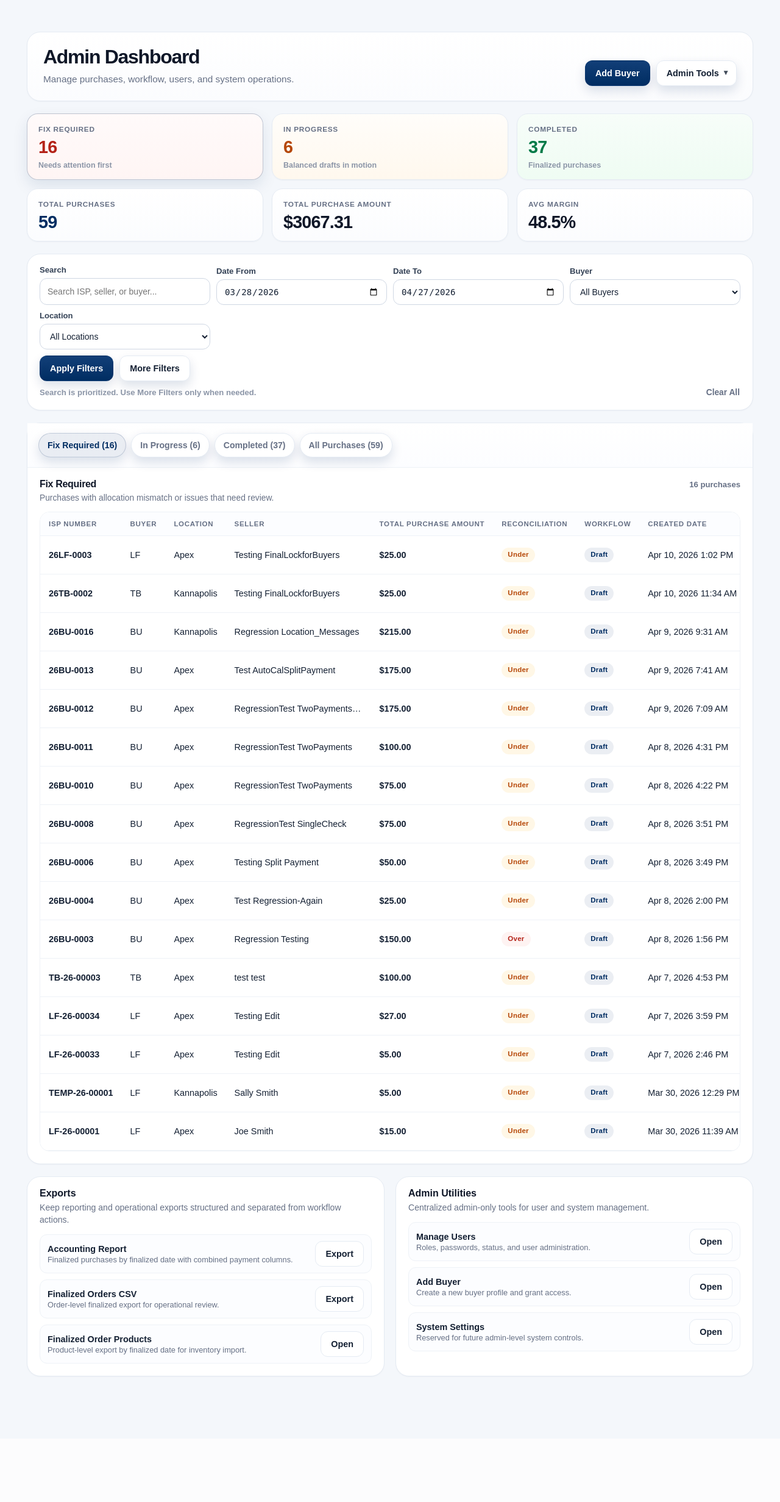
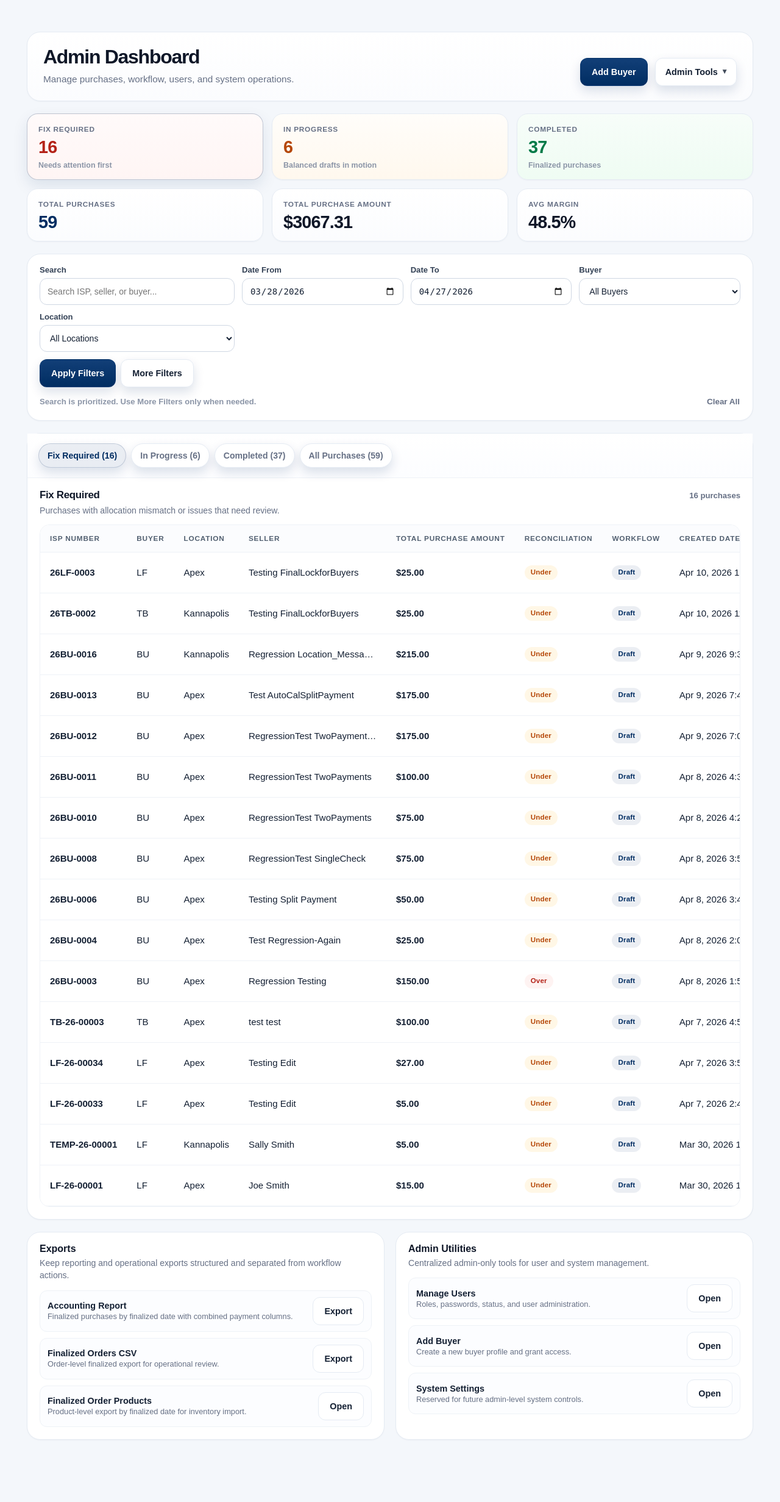
Before and after one commit to Lorisa-CSM/buyback-app, a Django app: page /admin-dashboard/ in a window 1280 px wide. Shown: the part 89-2552 px from the top of the page at 61% size. Before the commit the page ends 2347 px from the top, so only its background shows below. Run offline with Django 5.2, Linux system fonts and the light colour scheme; a user stored in the database is signed in; data comes from the database, SQL or seed files in the repository.

Commit message:
Polish admin dashboard hierarcy and readability

```diff
--- a/purchases/templates/purchases/admin_dashboard.html
+++ b/purchases/templates/purchases/admin_dashboard.html
@@ -87,8 +87,8 @@
 
     .admin-header-right {
         display: flex;
-        align-items: center;
-        gap: 10px;
+        align-items: flex-end;
+        gap: 12px;
         flex-wrap: wrap;
         justify-content: flex-end;
     }
@@ -100,8 +100,8 @@
         display: inline-flex;
         align-items: center;
         justify-content: center;
-        min-height: 42px;
-        padding: 0 16px;
+        min-height: 46px;
+        padding: 0 18px;
         border-radius: 12px;
         font-weight: 700;
         font-size: 0.9rem;
@@ -144,9 +144,10 @@
         color: var(--text-soft);
         border-color: transparent;
         padding: 0;
-        min-height: auto;
-        font-size: 0.86rem;
+        min-height: 22px;
+        font-size: 0.84rem;
         font-weight: 700;
+        line-height: 1;
     }
 
     .btn-ghost:hover {
@@ -160,7 +161,9 @@
 
     .admin-tools-toggle {
         gap: 8px;
-        padding-right: 14px;
+        padding-right: 16px;
+        padding-left: 16px;
+        min-height: 46px;
     }
 
     .admin-tools-caret {
@@ -337,8 +340,8 @@
 
     .toolbar-top {
         display: grid;
-        grid-template-columns: minmax(280px, 1.5fr) repeat(3, minmax(140px, 0.8fr)) auto;
-        gap: 10px;
+        grid-template-columns: minmax(420px, 2fr) minmax(150px, 0.8fr) minmax(150px, 0.8fr) minmax(140px, 0.72fr) minmax(140px, 0.72fr) auto;
+        gap: 12px;
         align-items: end;
     }
 
@@ -398,16 +401,30 @@
         min-height: 44px;
     }
 
+    .search-field {
+    min-width: 0;
+    }
+
+    .search-field input {
+        min-height: 46px;
+        font-size: 14px;
+    }
+
+    .field input,
+    .field select {
+        min-height: 44px;
+    }
+
     .toolbar-actions {
         display: flex;
-        gap: 10px;
-        align-items: center;
+        gap: 8px;
+        align-items: end;
         justify-content: flex-end;
-        flex-wrap: wrap;
+        flex-wrap: nowrap;
     }
 
     .filters-meta {
-        margin-top: 10px;
+        margin-top: 12px;
         display: flex;
         justify-content: space-between;
         align-items: center;
@@ -474,17 +491,17 @@
 
     .table-title {
         margin: 0;
-        font-size: 1rem;
+        font-size: 1.06rem;
         font-weight: 800;
         color: var(--text-strong);
         letter-spacing: -0.02em;
     }
 
     .table-subtitle {
-        margin: 4px 0 0;
+        margin: 5px 0 0;
         color: var(--text-soft);
-        font-size: 0.86rem;
-        line-height: 1.4;
+        font-size: 0.88rem;
+        line-height: 1.45;
     }
 
     .table-count {
@@ -498,6 +515,7 @@
         border: 1px solid var(--border-soft);
         border-radius: 16px;
         background: #fff;
+        box-shadow: inset 0 1px 0 rgba(255, 255, 255, 0.7);
     }
 
     .admin-table {
@@ -508,7 +526,7 @@
 
     .admin-table th,
     .admin-table td {
-        padding: 13px 14px;
+        padding: 15px 16px;
         text-align: left;
         border-bottom: 1px solid var(--border-soft);
         vertical-align: middle;
@@ -518,17 +536,17 @@
         position: sticky;
         top: 0;
         z-index: 1;
-        font-size: 0.72rem;
+        font-size: 0.74rem;
         text-transform: uppercase;
-        letter-spacing: 0.06em;
-        color: var(--text-soft);
+        letter-spacing: 0.065em;
+        color: #526071;
         font-weight: 800;
-        background: #fcfdff;
+        background: #fbfcfe;
         white-space: nowrap;
     }
 
     .admin-table td {
-        font-size: 0.9rem;
+        font-size: 0.94rem;
         color: var(--text-main);
         white-space: nowrap;
     }
@@ -688,12 +706,14 @@
         }
 
         .toolbar-top {
-            grid-template-columns: minmax(280px, 1fr) repeat(3, minmax(140px, 1fr));
+            grid-template-columns: minmax(320px, 1fr) repeat(3, minmax(140px, 1fr));
         }
 
         .toolbar-actions {
             grid-column: 1 / -1;
             justify-content: flex-start;
+            align-items: center;
+            flex-wrap: wrap;
         }
     }
 
```
